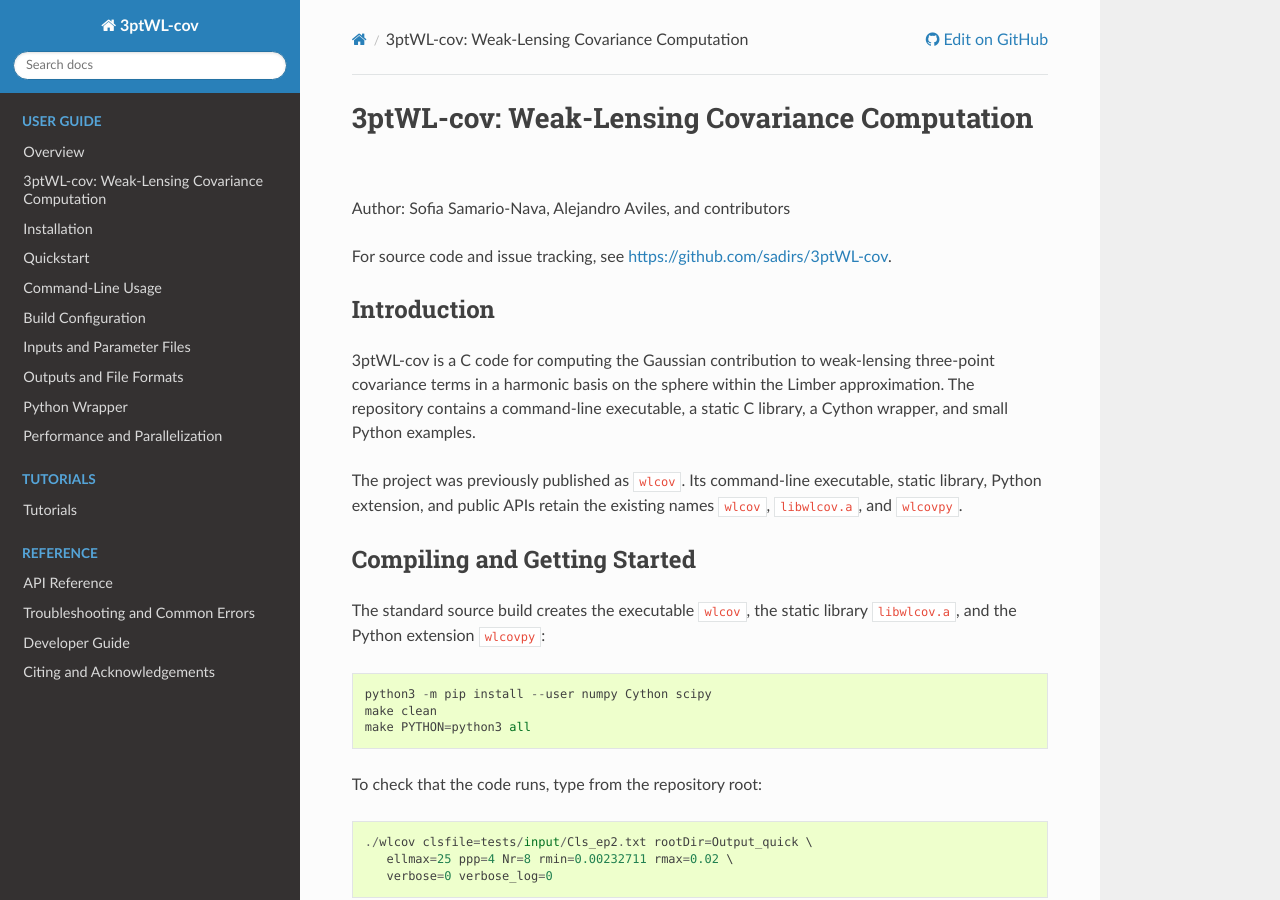
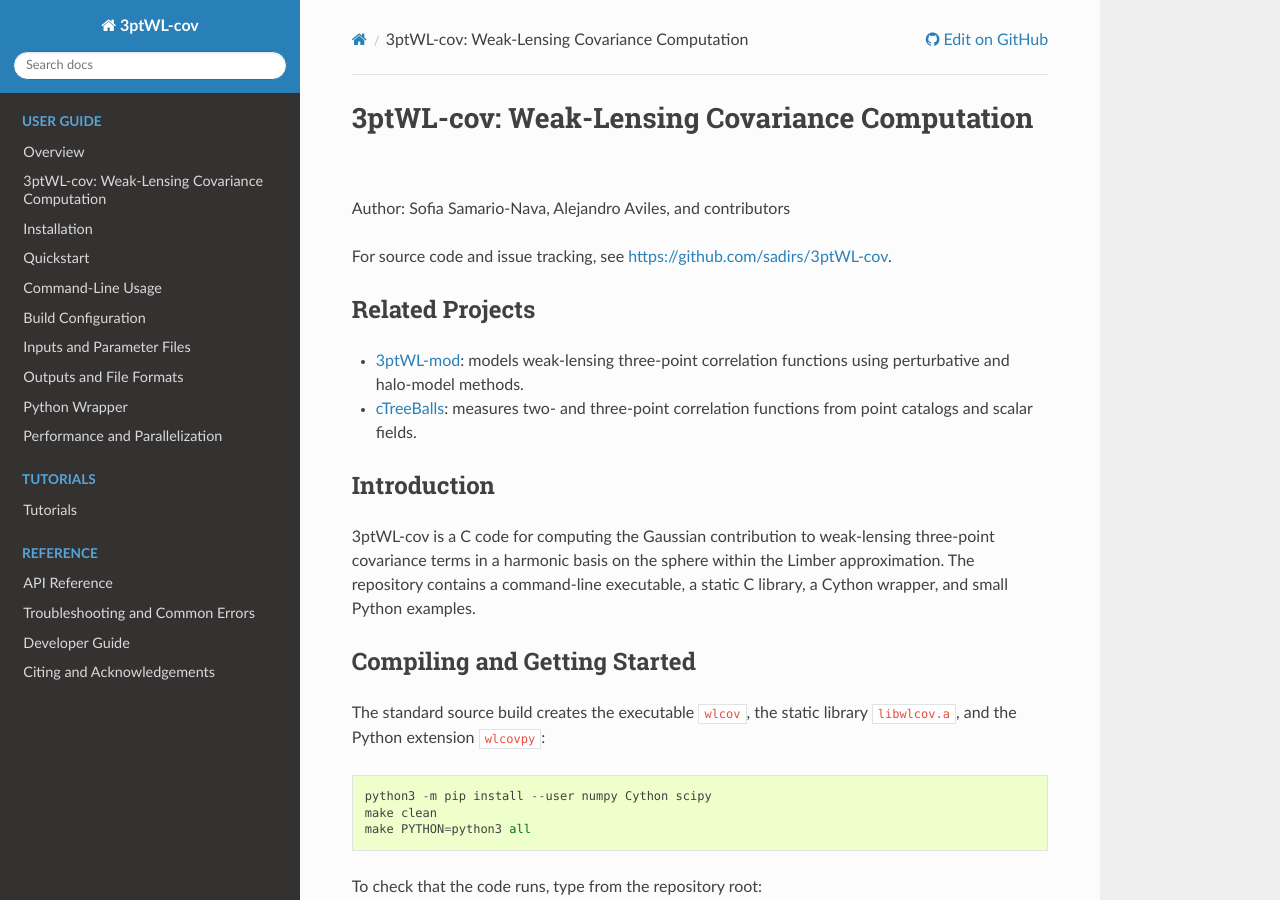
Before and after one commit to sadirs/3ptWL-cov, a Sphinx documentation site: the page built from docs/README.rst, in a window 1280 px wide and 900 px high. Built offline with Sphinx 7.4.7 and the Read the Docs theme 3.1.0, drawn with Linux system fonts in a browser that asks for light colours.

Commit message:
Add related projects to covariance overview

```diff
--- a/docs/README.rst
+++ b/docs/README.rst
@@ -6,6 +6,14 @@ Author: Sofia Samario-Nava, Alejandro Aviles, and contributors
 For source code and issue tracking, see
 https://github.com/sadirs/3ptWL-cov.
 
+Related Projects
+----------------
+
+* `3ptWL-mod <https://github.com/sadirs/3ptWL-mod>`_: models weak-lensing
+  three-point correlation functions using perturbative and halo-model methods.
+* `cTreeBalls <https://github.com/rodriguezmeza/cTreeBalls>`_: measures two- and
+  three-point correlation functions from point catalogs and scalar fields.
+
 Introduction
 ------------
 
@@ -13,10 +21,6 @@ Introduction
 weak-lensing three-point covariance terms in a harmonic basis on the sphere
 within the Limber approximation.  The repository contains a command-line
 executable, a static C library, a Cython wrapper, and small Python examples.
-
-The project was previously published as ``wlcov``.  Its command-line
-executable, static library, Python extension, and public APIs retain the
-existing names ``wlcov``, ``libwlcov.a``, and ``wlcovpy``.
 
 Compiling and Getting Started
 -----------------------------
--- a/docs/index.rst
+++ b/docs/index.rst
@@ -11,10 +11,6 @@ approximation.  The project provides:
 * a static library, ``libwlcov.a``;
 * a Cython wrapper, ``wlcovpy``;
 * small Python utilities for scripted covariance workflows.
-
-The project was previously published as ``wlcov``.  To preserve compatibility,
-the executable, static library, Python extension, and public APIs continue to
-use the names ``wlcov``, ``libwlcov.a``, and ``wlcovpy``.
 
 The documentation is organized in the style of scientific Python projects such
 as the `emcee documentation`_: start with installation and the quickstart, then
```
Also changed, not shown: README.md (+0 -4 lines).
